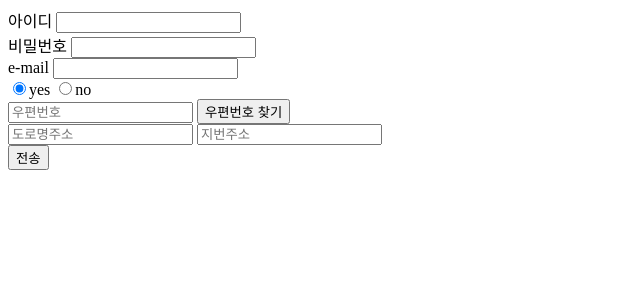
After one commit to JaeKeoung/kcc2, a PHP site: page /Form.php in a window 1280 px wide. The commit adds this page. Shown: the top 300 px of the page, without its empty margins (0-640 px from the left). Run offline with PHP 8.4, Linux system fonts and the light colour scheme; some libraries are stand-ins or nearby versions.

Commit message:
폼 조건을 제이쿼리로

```diff
--- /dev/null
+++ b/kcc/Form.php
@@ -0,0 +1,175 @@
+<!DOCTYPE html>
+<html>
+    <head>
+        <meta charset="UTF-8">
+        <title>20502최재경</title>
+        <script src="http://dmaps.daum.net/map_js_init/postcode.v2.js"></script>
+        <script>
+            //본 예제에서는 도로명 주소 표기 방식에 대한 법령에 따라, 내려오는 데이터를 조합하여 올바른 주소를 구성하는 방법을 설명합니다.
+            function sample4_execDaumPostcode() {
+                new daum.Postcode({
+                    oncomplete: function(data) {
+                        // 팝업에서 검색결과 항목을 클릭했을때 실행할 코드를 작성하는 부분.
+
+                        // 도로명 주소의 노출 규칙에 따라 주소를 조합한다.
+                        // 내려오는 변수가 값이 없는 경우엔 공백('')값을 가지므로, 이를 참고하여 분기 한다.
+                        var fullRoadAddr = data.roadAddress; // 도로명 주소 변수
+                        var extraRoadAddr = ''; // 도로명 조합형 주소 변수
+
+                        // 법정동명이 있을 경우 추가한다. (법정리는 제외)
+                        // 법정동의 경우 마지막 문자가 "동/로/가"로 끝난다.
+                        if(data.bname !== '' && /[동|로|가]$/g.test(data.bname)){
+                            extraRoadAddr += data.bname;
+                        }
+                        // 건물명이 있고, 공동주택일 경우 추가한다.
+                        if(data.buildingName !== '' && data.apartment === 'Y'){
+                           extraRoadAddr += (extraRoadAddr !== '' ? ', ' + data.buildingName : data.buildingName);
+                        }
+                        // 도로명, 지번 조합형 주소가 있을 경우, 괄호까지 추가한 최종 문자열을 만든다.
+                        if(extraRoadAddr !== ''){
+                            extraRoadAddr = ' (' + extraRoadAddr + ')';
+                        }
+                        // 도로명, 지번 주소의 유무에 따라 해당 조합형 주소를 추가한다.
+                        if(fullRoadAddr !== ''){
+                            fullRoadAddr += extraRoadAddr;
+                        }
+
+                        // 우편번호와 주소 정보를 해당 필드에 넣는다.
+                        document.getElementById('sample4_postcode').value = data.zonecode; //5자리 새우편번호 사용
+                        document.getElementById('sample4_roadAddress').value = fullRoadAddr;
+                        document.getElementById('sample4_jibunAddress').value = data.jibunAddress;
+
+                        // 사용자가 '선택 안함'을 클릭한 경우, 예상 주소라는 표시를 해준다.
+                        if(data.autoRoadAddress) {
+                            //예상되는 도로명 주소에 조합형 주소를 추가한다.
+                            var expRoadAddr = data.autoRoadAddress + extraRoadAddr;
+                            document.getElementById('guide').innerHTML = '(예상 도로명 주소 : ' + expRoadAddr + ')';
+
+                        } else if(data.autoJibunAddress) {
+                            var expJibunAddr = data.autoJibunAddress;
+                            document.getElementById('guide').innerHTML = '(예상 지번 주소 : ' + expJibunAddr + ')';
+
+                        } else {
+                            document.getElementById('guide').innerHTML = '';
+                        }
+                    }
+                }).open();
+            }
+        </script>
+
+        <script type="text/javascript" src="http://code.jquery.com/jquery-latest.min.js"></script>
+        <script type="text/javascript"></script>
+        <script>
+        $(document).ready(function() {
+            var re_id = /^[a-z0-9_-]{3,16}$/; // 아이디 검사식
+            var re_pw = /^[a-z0-9_-]{6,18}$/; // 비밀번호 검사식
+            var re_mail = /^([\w\.-]+)@([a-z\d\.-]+)\.([a-z\.]{2,6})$/;
+
+            var
+		form = $('.form'),
+		uid = $('#uid'),
+		upw = $('#upw'),
+		mail = $('#mail')
+
+            form.submit( function() {
+		if (re_id.test(uid.val()) != true) { // 아이디 검사
+			alert('[ID 입력 오류] 유효한 ID를 입력해 주세요.');
+                        if(uid.regExp){
+                            die();
+                        }
+			uid.focus();
+			return false;
+		} else if(re_pw.test(upw.val()) != true) { // 비밀번호 검사
+			alert('[PW 입력 오류] 유효한 PW를 입력해 주세요.');
+                        if(upw.regExp){
+                            die();
+                        }
+			upw.focus();
+			return false;
+		} else if(re_mail.test(mail.val()) != true) { // 이메일 검사
+			alert('[Email 입력 오류] 유효한 이메일 주소를 입력해 주세요.');
+			mail.focus();
+			return false;
+                }
+            });
+
+            // #uid, #upw 인풋에 입력된 값의 길이가 적당한지 알려주려고 한다
+            // #uid, #upw 다음 순서에 경고 텍스트 출력을 위한 빈 strong 요소를 추가한다
+            // 무턱대고 자바스크립트를 이용해서 HTML 삽입하는 것은 좋지 않은 버릇
+            // 그러나 이 경우는 strong 요소가 없어도 누구나 form 핵심 기능을 이용할 수 있으니까 문제 없다
+            $('#uid, #upw').after('<strong></strong>');
+
+            // #uid 인풋에서 onkeyup 이벤트가 발생하면
+            uid.keyup( function() {
+		var s = $(this).next('strong'); // strong 요소를 변수에 할당
+		if (uid.val().length == 0) { // 입력 값이 없을 때
+			s.text(''); // strong 요소에 포함된 문자 지움
+		} else if (uid.val().length < 3) { // 입력 값이 3보다 작을 때
+			s.text('너무 짧아요.'); // strong 요소에 문자 출력
+		} else if (uid.val().length > 16) { // 입력 값이 16보다 클 때
+			s.text('너무 길어요.'); // strong 요소에 문자 출력
+		} else { // 입력 값이 3 이상 16 이하일 때
+			s.text('적당해요.'); // strong 요소에 문자 출력
+		}
+            });
+
+            // #upw 인풋에서 onkeyup 이벤트가 발생하면
+            upw.keyup( function() {
+                    var s = $(this).next('strong'); // strong 요소를 변수에 할당
+                    if (upw.val().length == 0) { // 입력 값이 없을 때
+                            s.text(''); // strong 요소에 포함된 문자 지움
+                    } else if (upw.val().length < 6) { // 입력 값이 6보다 작을 때
+                            s.text('너무 짧아요.'); // strong 요소에 문자 출력
+                    } else if (upw.val().length > 18) { // 입력 값이 18보다 클 때
+                            s.text('너무 길어요.'); // strong 요소에 문자 출력
+                    } else { // 입력 값이 6 이상 18 이하일 때
+                            s.text('적당해요.'); // strong 요소에 문자 출력
+                    }
+            });
+
+            function regExp(){
+                //특수문자 검증 start
+                var str = "2011-12-27";
+                var regExp = /[\{\}\[\]\/?.,;:|\)*~`!^\-_+<>@\#$%&\\\=\(\'\"]/gi
+                if(regExp.test(str)){
+                 //특수문자 제거
+                 var t = str.replace(regExp, "")
+                 alert("특수문자를 제거했습니다. ==>" + t)
+                }else{
+                 alert("정상적인 문자입니다. ==>" + str)
+                }
+                //특수문자 검증 end
+           }
+
+        });
+        </script>
+    </head>
+    <body>
+        <form method="post" action="View.php" class="form">
+            <!--ID-->
+            <label for="ID">아이디</label>
+            <input type="text" name="ID" id="uid"><br>
+            <!--비밀번호-->
+            <label for="password">비밀번호</label>
+            <input type="password" name="Password" id="upw"><br>
+            <!--e-mail-->
+            <label for="EMail">e-mail</label>
+            <input type="text" name="EMail" id="mail"><br>
+            <!--radio버튼-->
+            <input type="radio" name="raaaa" value="yes" checked="checked"><label for="y">yes</label>
+            <input type="radio" name="raaaa" value="no"><label for="n">no</label><br>
+            <!--우편번호-->
+            <input type="text" id="sample4_postcode" placeholder="우편번호" name="postNumber">
+            <input type="button" onclick="sample4_execDaumPostcode()" value="우편번호 찾기"><br>
+            <input type="text" id="sample4_roadAddress" placeholder="도로명주소" name="roadAdress">
+            <input type="text" id="sample4_jibunAddress" placeholder="지번주소" name="geoAdress">
+            <span id="guide" style="color:#999"></span><br>
+
+            <input type="submit" value="전송">
+        </form>
+
+        <?php
+
+        ?>
+    </body>
+</html>
```
Also changed, not shown: kcc/View.php (added, +17 -0 lines), kcc/kccSignIn.php (+57 -58 lines), kcc/kccSignInView.php (+31 -15 lines).
